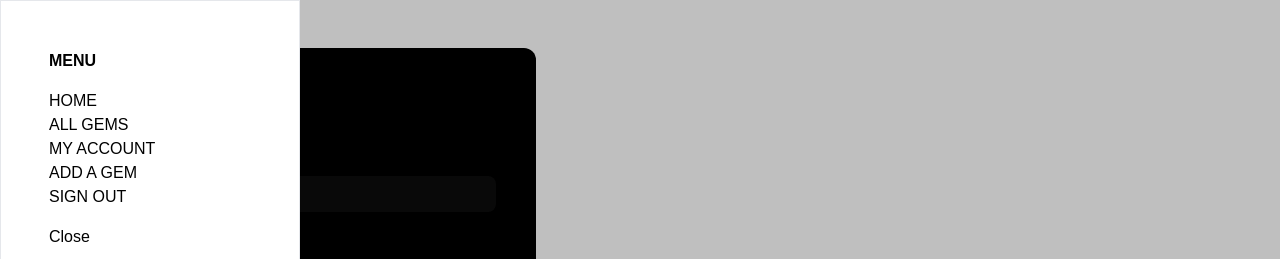
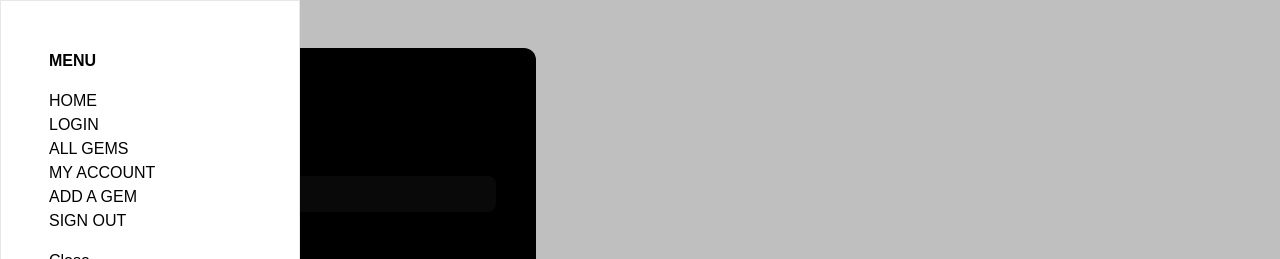
Before and after one commit to flynnjim/hidden-gems-frontend, a Next.js app: page /signup in a window 1280 px wide. Both pictures are taken after a click on the button 47 px from the left and 33 px from the top of the page. Shown: the top 259 px of the page. Built offline with nearby package versions, Linux system fonts and the light colour scheme; no server answers.

Commit message:
Add Login to menu bar

```diff
--- a/src/components/NavBar.js
+++ b/src/components/NavBar.js
@@ -1,8 +1,4 @@
-import {
-  Dialog,
-  DialogPanel,
-  DialogTitle,
-} from "@headlessui/react";
+import { Dialog, DialogPanel, DialogTitle } from "@headlessui/react";
 import { useState } from "react";
 import { FontAwesomeIcon } from "@fortawesome/react-fontawesome";
 import { faBars, faXmark } from "@fortawesome/free-solid-svg-icons";
@@ -36,14 +32,25 @@ function NavBar() {
         onClose={() => setIsOpen(false)}
         className={`flex flex-col justify-center items-center`}
       >
-      <div className="fixed inset-0 flex w-screen items-center justify-start z-index-[2000] bg-[#00000040]">
+        <div className="fixed inset-0 flex w-screen items-center justify-start z-index-[2000] bg-[#00000040]">
           <DialogPanel className="max-w-lg space-y-4 border bg-white text-black p-12 w-[300px] h-[100vh]">
             <DialogTitle className="font-bold">MENU</DialogTitle>
             <ul>
-              <li><a href="/">HOME</a></li>
-              <li><a href="/gems">ALL GEMS</a></li>
-              <li><a>MY ACCOUNT</a></li>
-              <li><a href="/add-gem">ADD A GEM</a></li>
+              <li>
+                <a href="/">HOME</a>
+              </li>
+              <li>
+                <a href="/login">LOGIN</a>
+              </li>
+              <li>
+                <a href="/gems">ALL GEMS</a>
+              </li>
+              <li>
+                <a>MY ACCOUNT</a>
+              </li>
+              <li>
+                <a href="/add-gem">ADD A GEM</a>
+              </li>
               <li>SIGN OUT</li>
             </ul>
             <div className="flex gap-4">
```
